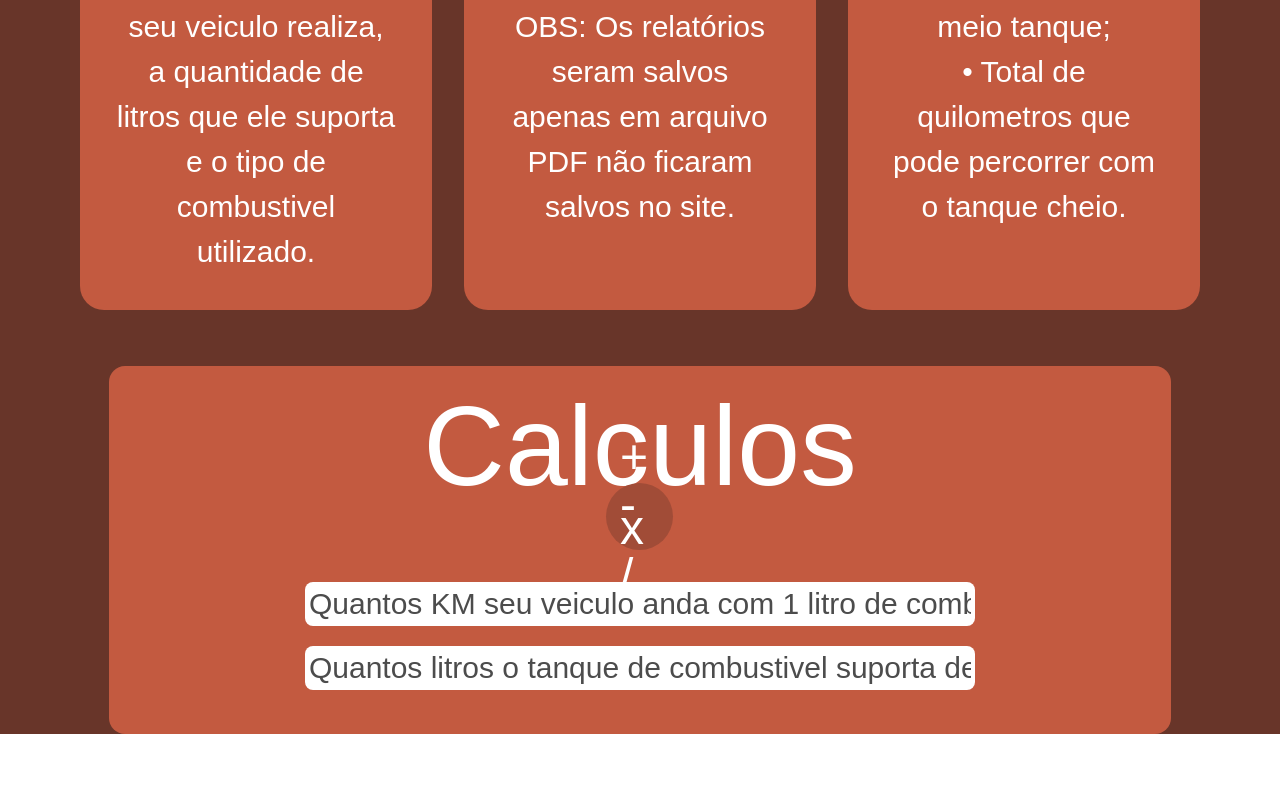
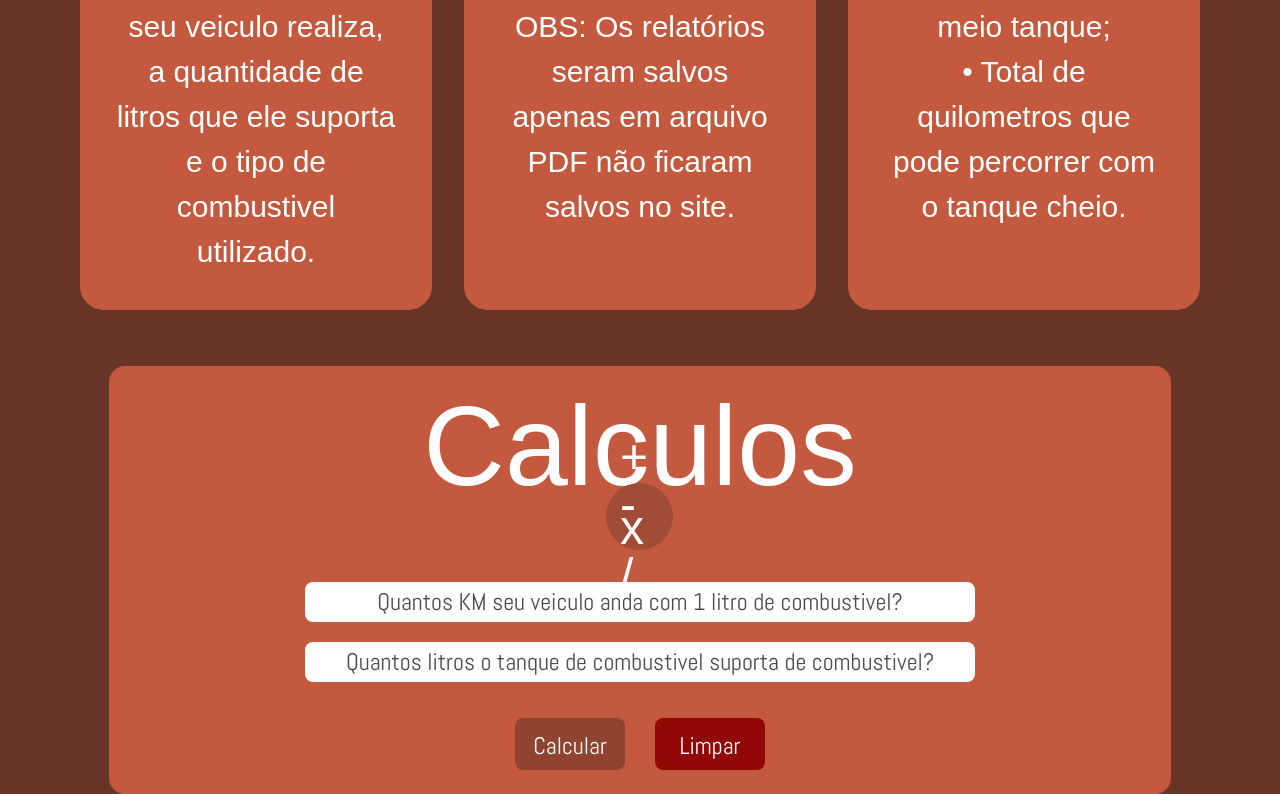
Before and after one commit to Guilherme-Ferreira-Tombini/Fisher-combustion, a Next.js app: page / in a window 1280 px wide. Shown: the part 1324-2118 px from the top of the page. Before the commit the page ends 2058 px from the top, so only its background shows below. Built offline with nearby package versions, Linux system fonts and the light colour scheme; a web font is replaced by a local one.

Commit message:
style and feat: added part of buttons and placed font-abel

```diff
--- a/src/app/components/Calculate.tsx
+++ b/src/app/components/Calculate.tsx
@@ -7,15 +7,25 @@ export default function Calculate(){
                 Calculos
             </h1>
             <SymbolForCalculations/>
-            <div className="w-[70%] p-5 mt-3">
+            <div className="w-[70%] p-5 mt-3 font-abel">
                <input
-                 className="rounded-lg w-full text-center text-3xl placeholder-[#4C4C4C] text-black p-1"
+                 className="rounded-lg w-full text-center text-2xl placeholder-[#4C4C4C] text-black p-1"
                  type="text" id="QuilometroPorLitro"
                  placeholder="Quantos KM seu veiculo anda com 1 litro de combustivel?"/>
                  <input
-                 className="rounded-lg w-full text-center text-3xl placeholder-[#4C4C4C] text-black p-1 mt-5"
+                 className="rounded-lg w-full text-center text-2xl placeholder-[#4C4C4C] text-black p-1 mt-5"
                  type="text" id="TanqueTotal"
                  placeholder="Quantos litros o tanque de combustivel suporta de combustivel?"/>
+            </div>
+            <div className="w-[250px] flex flex-row justify-between items-center mt-4 font-abel">
+                <input
+                  className="bg-[#8F4330] rounded-lg pr-3 pl-3 pt-3 pb-2  w-[110px] text-2xl"
+                  type="button"
+                  value="Calcular" />
+                <input
+                  className="bg-[#920707] rounded-lg pr-3 pl-3 pt-3 pb-2  w-[110px] text-2xl"
+                  type="button"
+                  value="Limpar" />
             </div>
         </div>
     );
```
